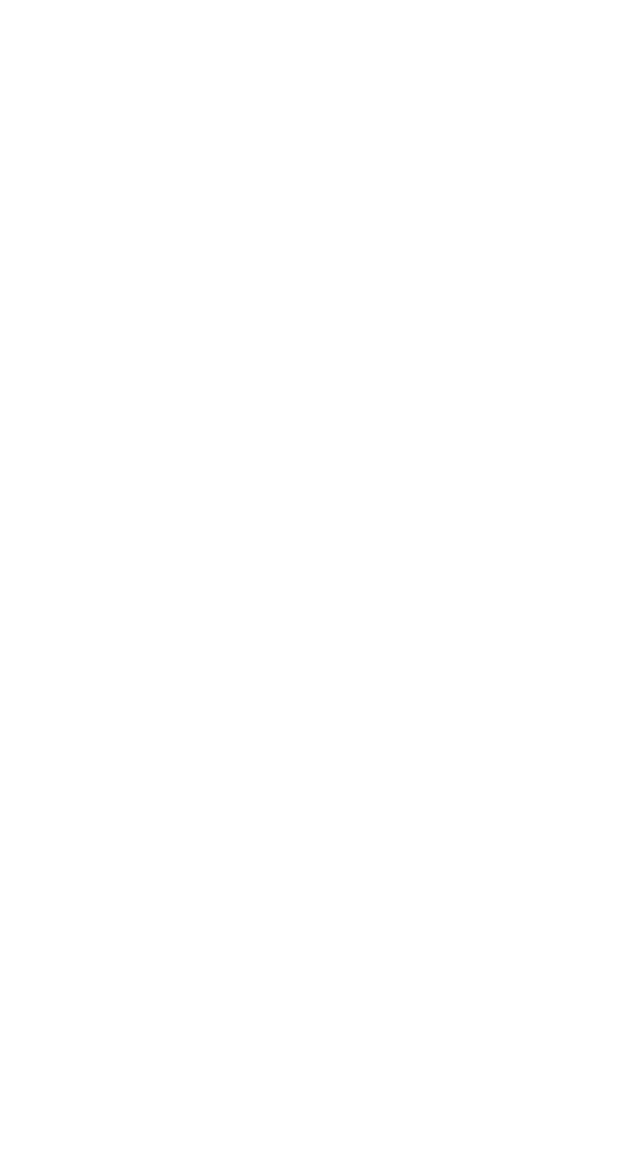
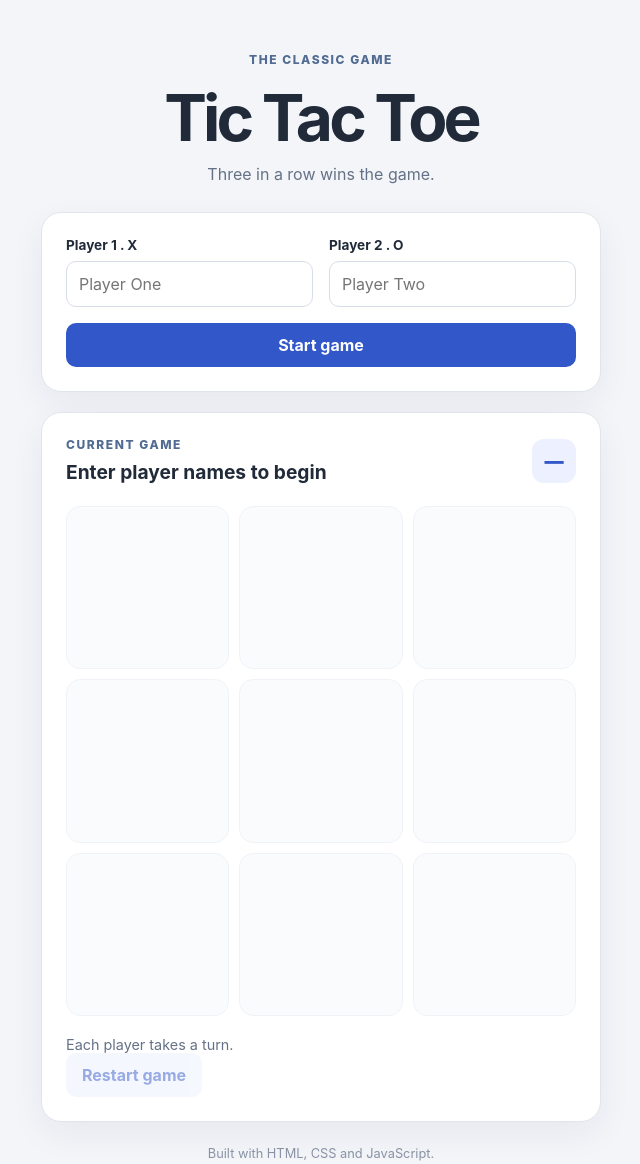
Before and after one commit to AliouSang/tic-tac-toe, a plain HTML site: page index.html in a window 1280 px wide. Shown: the whole page, without its empty margins (319-959 px from the left). Before the commit the page ends 800 px from the top, so only its background shows below. Drawn offline with Linux system fonts and the light colour scheme.

Commit message:
Add HTML, CSS, and JavaScript

```diff
--- a/index.html
+++ b/index.html
@@ -8,6 +8,45 @@
   <script src="script.js" defer></script>
 </head>
 <body>
+  <main class="game">
+    <header class="game-header">
+      <p class="eyebrow">THE CLASSIC GAME</p>
+      <h1>Tic Tac Toe</h1>
+      <p class="subtitle">Three in a row wins the game.</p>
+    </header>
 
+    <form id="player-form" class="player-form">
+      <div class="player-input">
+        <label for="player-one">Player 1 . X</label>
+        <input id="player-one" type="text" name="playerOne" placeholder="Player One" maxlength="20" autocomplete="off" required>
+      </div>
+      <div class="player-input">
+        <label for="player-two">Player 2 . O</label>
+        <input id="player-two" type="text" name="playerTwo" placeholder="Player Two" maxlength="20" autocomplete="off" required>
+      </div>
+
+      <button class="start-button" type="submit">Start game</button>
+    </form>
+
+    <section class="game-panel" aria-label="Game area">
+      <div class="game-info">
+        <div>
+          <p class="section-label">CURRENT GAME</p>
+          <h2 id="game-status" aria-live="polite">Enter player names to begin</h2>
+        </div>
+        <span id="turn-badge" class="turn-badge">—</span>
+      </div>
+
+      <div id="gameboard" class="gameboard" role="group" aria-label="Tic Tac Toe board"></div>
+
+      <div class="game-footer">
+        <p id="game-message" aria-live="polite">Each player takes a turn.</p>
+      </div>
+
+      <button id="restart-button" class="restart-button" type="button" disabled>Restart game</button>
+    </section>
+
+    <footer>Built with HTML, CSS and JavaScript.</footer>
+  </main>
 </body>
 </html>
--- a/script.js
+++ b/script.js
@@ -0,0 +1,267 @@
+const Gameboard = (() => {
+  const board = Array(9).fill(null);
+
+  const winningCombinations = [
+    [0, 1, 2], [3, 4, 5], [6, 7, 8], // Rows
+    [0, 3, 6], [1, 4, 7], [2, 5, 8], // Columns
+    [0, 4, 8], [2, 4, 6]     // Diagonals
+  ];
+
+  const getBoard = () => [...board];
+
+  const placeMark = (index, mark) => {
+    if (!Number.isInteger(index) || index < 0 || index > 8) {
+      return false;
+    }
+
+    if (mark !== "X" && mark !== "O") {
+      return false;
+    }
+
+    if (board[index] !== null) {
+      return false;
+    }
+
+    board[index] = mark;
+    return true;
+  };
+
+  const getWinningCombination = () => {
+    return winningCombinations.find(([a, b, c]) => {
+      return (
+        board[a] !== null &&
+        board[a] === board[b] &&
+        board[b] === board[c]
+      );
+    }) ?? null;
+  };
+
+  const isFull = () => board.every(cell => cell !== null);
+
+  const reset = () => board.fill(null);
+
+  return { getBoard, placeMark, getWinningCombination, isFull, reset };
+})();
+
+const Player = (name, mark) => {
+  return { name, mark };
+};
+
+const GameController =  (() => {
+  let players = [];
+  let activePlayerIndex = 0;
+  let gameStatus = "not-started";
+  let winningCombination = null;
+
+  const startGame = (playerOneName, playerTwoName) => {
+    const nameOne = playerOneName.trim() || "Player 1";
+    const nameTwo = playerTwoName.trim() || "Player 2";
+
+    players = [
+      Player(nameOne, "X"),
+      Player(nameTwo, "O")
+    ];
+
+    activePlayerIndex = 0;
+    gameStatus = "playing";
+    winningCombination = null;
+
+    Gameboard.reset();
+
+    return getGameState();
+  };
+
+  const getActivePlayer = () => players[activePlayerIndex];
+
+
+  const playRound = (index) => {
+    if (gameStatus !== "playing") {
+      return { success: false, message: "The game is not currently in progress."};
+    };
+
+    const player = getActivePlayer();
+
+    const moveWasSuccessful = Gameboard.placeMark(index, player.mark);
+
+    if (!moveWasSuccessful) {
+      return { success: false, message: "That square is unavailable. Choose another."};
+    }
+
+    winningCombination = Gameboard.getWinningCombination();
+
+    if (winningCombination !== null) {
+      gameStatus = "won";
+
+      return { success: true, message: `${player.name} wins!` };
+    }
+
+    if (Gameboard.isFull()) {
+        gameStatus = "tie";
+
+        return { success: true, message: "It's a tie!" };
+      }
+
+      activePlayerIndex = 1 - activePlayerIndex;
+
+      return { success: true, message: `${getActivePlayer().name}'s turn.`};
+  };
+
+  const getGameState = () => {
+    return {
+      board: Gameboard.getBoard(),
+      players: players.map(player => ({ ...player })),
+      activePlayer: players[activePlayerIndex] ?? null,
+      status: gameStatus,
+      winningCombination: winningCombination ? [...winningCombination] : null
+    };
+  };
+
+  return { startGame, playRound, getGameState };
+})();
+
+const DisplayController = (() => {
+  const boardElement = document.querySelector("#gameboard");
+  const playerForm = document.querySelector("#player-form");
+  const playerOneInput = document.querySelector("#player-one");
+  const playerTwoInput = document.querySelector("#player-two");
+  const statusElement = document.querySelector("#game-status");
+  const messageElement = document.querySelector("#game-message");
+  const turnBadge = document.querySelector("#turn-badge");
+  const restartButton = document.querySelector("#restart-button");
+
+  const createBoard = () => {
+    boardElement.replaceChildren();
+
+    for (let index = 0; index < 9; index++) {
+      const cell = document.createElement("button");
+
+      cell.type = "button";
+      cell.classList.add("cell");
+      cell.dataset.index = index;
+      cell.setAttribute("aria-label", `square ${index + 1}`);
+      cell.disabled = true;
+
+      boardElement.appendChild(cell);
+    }
+  };
+
+  const render = () => {
+    const state = GameController.getGameState();
+    const cells = boardElement.querySelectorAll(".cell");
+
+    cells.forEach((cell, index) => {
+      const mark = state.board[index];
+
+      cell.textContent = mark ?? "";
+      cell.classList.toggle("mark-o", mark === "O");
+      cell.classList.remove("winning-cell");
+
+      cell.setAttribute(
+        "aria-label",
+        mark
+          ? `Square ${index + 1} : ${mark}`
+          : `Square ${index + 1} : empty`
+      );
+
+      cell.disabled = state.status !== "playing" || mark !== null;
+    });
+
+    if (state.status === "not-started") {
+      statusElement.textContent = "Enter player names to begin";
+      messageElement.textContent = "Each player takes a turn.";
+      turnBadge.textContent = "—";
+      restartButton.disabled = true;
+      return;
+    }
+
+    if (state.status === "playing") {
+      const player = state.activePlayer;
+
+      statusElement.textContent = `${player.name}'s turn`;
+      messageElement.textContent = `Playing as ${player.mark}.`;
+      turnBadge.textContent = player.mark;
+      restartButton.disabled = false;
+      return;
+    }
+
+    if (state.status === "won") {
+      const winnerMark = state.board.find(
+        (mark, index) => state.winningCombination.includes(index) && mark !== null
+      );
+
+      const winner = state.players.find(player => player.mark === winnerMark);
+
+      statusElement.textContent = `${winner.name} wins!`;
+      messageElement.textContent = "Congratulations! Start a new game to play again.";
+      turnBadge.textContent = winner.mark;
+
+      state.winningCombination.forEach(index => {
+        cells[index].classList.add("winning-cell");
+      });
+
+      restartButton.disabled = false;
+      return;
+    }
+
+    statusElement.textContent = "It's a tie!";
+    messageElement.textContent = "Nobody won this round. Try again!";
+
+    turnBadge.textContent = "=";
+    restartButton.disabled = false;
+  };
+
+  const handleBoardClick = event => {
+    const cell = event.target.closest(".cell");
+
+    if (!cell || !boardElement.contains(cell)) {
+      return;
+    }
+
+    const index = Number(cell.dataset.index);
+    const result = GameController.playRound(index);
+
+    if (result.success) {
+      render();
+    } else {
+      messageElement.textContent = result.message;
+    }
+  };
+
+  const handleStart = event => {
+    event.preventDefault();
+
+    GameController.startGame(
+      playerOneInput.value,
+      playerTwoInput.value
+    );
+
+    render();
+  };
+
+  const handleRestart = () => {
+    GameController.startGame(
+      playerOneInput.value,
+      playerTwoInput.value
+    );
+
+    render();
+  };
+
+  const bindEvents = () => {
+    playerForm.addEventListener("submit", handleStart);
+
+    restartButton.addEventListener("click", handleRestart);
+
+    boardElement.addEventListener("click", handleBoardClick);
+  };
+
+  const init = () => {
+    createBoard();
+    bindEvents();
+    render();
+  }
+
+  return { init };
+})();
+
+DisplayController.init();
--- a/style.css
+++ b/style.css
@@ -0,0 +1,245 @@
+* {
+  box-sizing: border-box;
+}
+
+:root {
+  font-family: Inter, system-ui, -apple-system, BlinkMacSystemFont, 'Segoe UI', Roboto, Oxygen, Ubuntu, Cantarell, 'Open Sans', 'Helvetica Neue', sans-serif;
+  color: #202a38;
+  background-color: #f3f5f9;
+}
+
+body {
+  min-height: 100vh;
+  margin: 0;
+  padding: 40px 16px;
+  display: grid;
+  place-items: center;
+}
+
+button,
+input {
+  font: inherit;
+}
+
+button {
+  cursor: pointer;
+}
+
+button:disabled {
+  cursor: not-allowed;
+  opacity: 0.5;
+}
+
+.game {
+  width: min(100%, 560px);
+}
+
+.game-header {
+  margin-bottom: 28px;
+  text-align: center;
+}
+
+.gameboard {
+  display: grid;
+  grid-template-columns: 1fr 1fr 1fr;
+  gap: 10px;
+}
+
+.eyebrow,
+.section-label {
+  color: #526b92;
+  font-size: 0.75rem;
+  font-weight: 800;
+  letter-spacing: 0.13em;
+}
+
+h1 {
+  margin: 8px 0;
+  font-size: clamp(2.5rem, 8vw, 4rem);
+  letter-spacing: -0.06em;
+}
+
+.subtitle {
+  margin: 0;
+  color: #657186;
+}
+
+.player-form,
+.game-panel {
+  padding: 24px;
+  border: 1px solid #e0e5ed;
+  border-radius: 20px;
+  background-color: #fff;
+  box-shadow: 0 12px 35px rgb(28 42 68 / 6%);
+}
+
+.player-form {
+  display: grid;
+  grid-template-columns: 1fr 1fr;
+  gap: 16px;
+  margin-bottom: 20px;
+}
+
+.player-input {
+  display: grid;
+  gap: 8px;
+}
+
+.player-input label {
+  font-size: 0.85rem;
+  font-weight: 700;
+}
+
+.player-input input {
+  min-width: 0;
+  width: 100%;
+  padding: 12px;
+  border: 1px solid #d7deea;
+  border-radius: 10px;
+  outline: none;
+}
+
+.player-input input:focus {
+  border-color: #4169e1;
+  box-shadow: 0 0 0 3px rgb(65 105 225 / 12%);
+}
+
+.start-button,
+.restart-button {
+  padding: 12px 16px;
+  border: 0;
+  border-radius: 10px;
+  font-weight: 750;
+  transition: background 150ms ease;
+}
+
+.start-button {
+  grid-column: 1 / -1;
+  color: white;
+  background: #3157c8;
+}
+
+.start-button:hover:not(:disabled) {
+  background: #2546aa;
+}
+
+.game-panel {
+  padding: 24px;
+}
+
+.game-info {
+  display: flex;
+  justify-content: space-between;
+  align-items: center;
+  gap: 12px;
+  margin-bottom: 22px;
+}
+
+.section-label {
+  margin: 0 0 8px;
+}
+
+.game-info h2 {
+  margin: 0;
+  font-size: 1.2rem;
+}
+
+.turn-badge {
+  display: grid;
+  flex-shrink: 0;
+  width: 44px;
+  height: 44px;
+  place-items: center;
+  border-radius: 12px;
+  color: #3157c8;
+  background: #edf1ff;
+  font-size: 1.2rem;
+  font-weight: 900;
+}
+
+.gameboard {
+  display: grid;
+  grid-column: repeat(3, minmax(0, 1fr));
+  gap: 10px;
+}
+
+.cell {
+  display: grid;
+  aspect-ratio: 1;
+  place-items: center;
+  border: 1px solid #e0e6f0;
+  border-radius: 14px;
+  background: #f7f8fc;
+  color: #3157c8;
+  font-size: clamp(2rem, 10vw, 3.5rem);
+  font-weight: 900;
+  transition:
+    background 150ms ease,
+    transform 150ms ease;
+}
+
+.cell:enabled:hover {
+  transform: translateY(-2px);
+  background: #edf1ff;
+}
+
+.cell:focus-visible {
+  outline: 3px solid #3157c8;
+  outline-offset: 2px;
+}
+
+.cell.mark-o {
+  color: #e06c45;
+}
+
+.cell.winning-cell {
+  border-color: #2b956b;
+  background: #e0f5eb;
+}
+
+.game-footer {
+  display: flex;
+  justify-content: space-between;
+  align-items: center;
+  gap: 16px;
+  margin-top: 20px;
+}
+
+.game-footer p {
+  margin: 0;
+  color: #657186;
+  font-size: 0.9rem;
+}
+
+.restart-button {
+  flex-shrink: 0;
+  color: #3157c8;
+  background: #edf1ff;
+}
+
+.restart-button:hover:not(:disabled) {
+  background: #dfe6ff;
+}
+
+footer {
+  margin-top: 24px;
+  color: #8993a4;
+  font-size: 0.8rem;
+  text-align: center;
+}
+
+@media (max-width: 420px) {
+  .player-form,
+  .game-panel {
+    padding: 16px;
+  }
+
+  .game-footer {
+    align-items: stretch;
+    flex-direction: column;
+  }
+
+  .restart-button {
+    width: 100%;
+  }
+}
```
